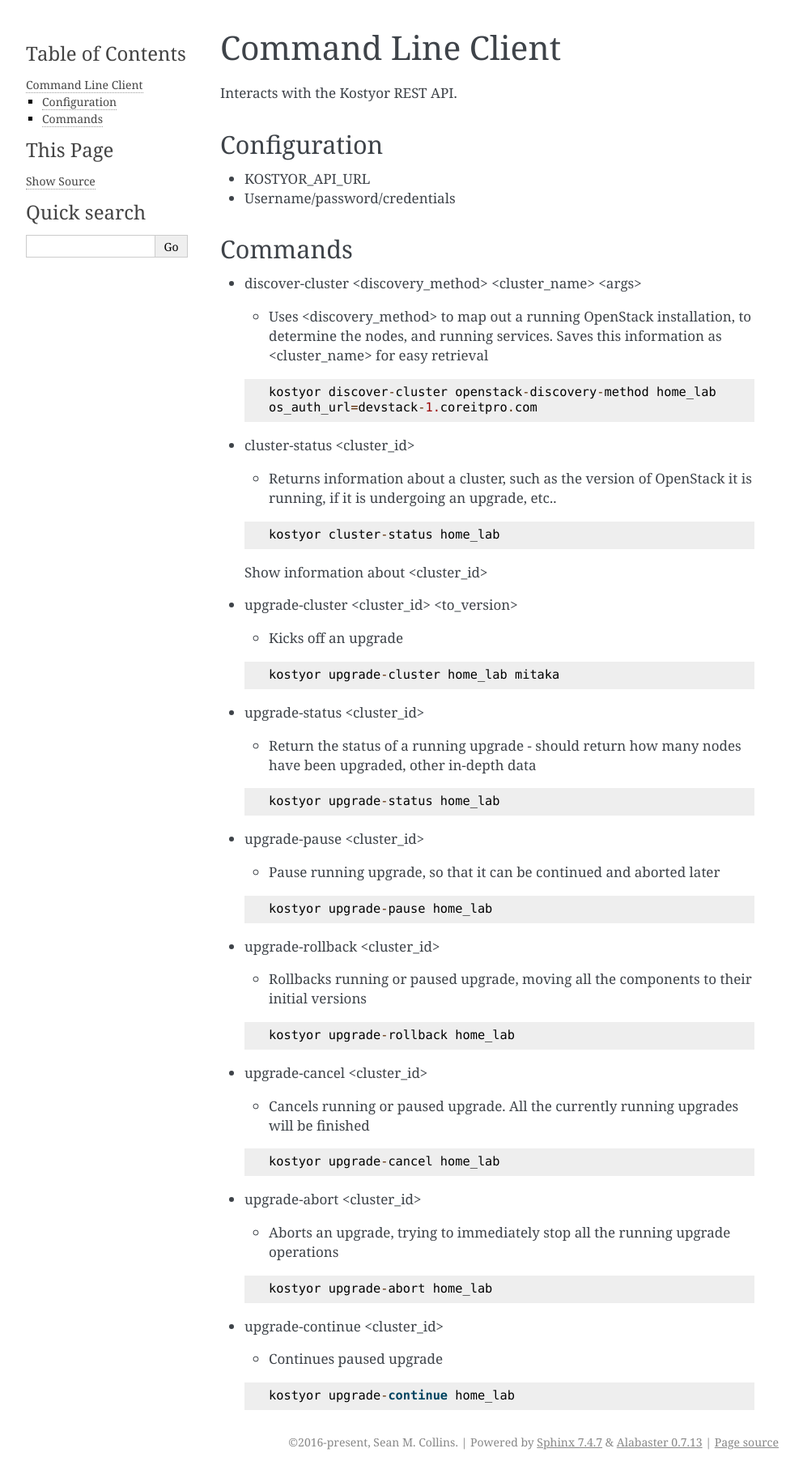
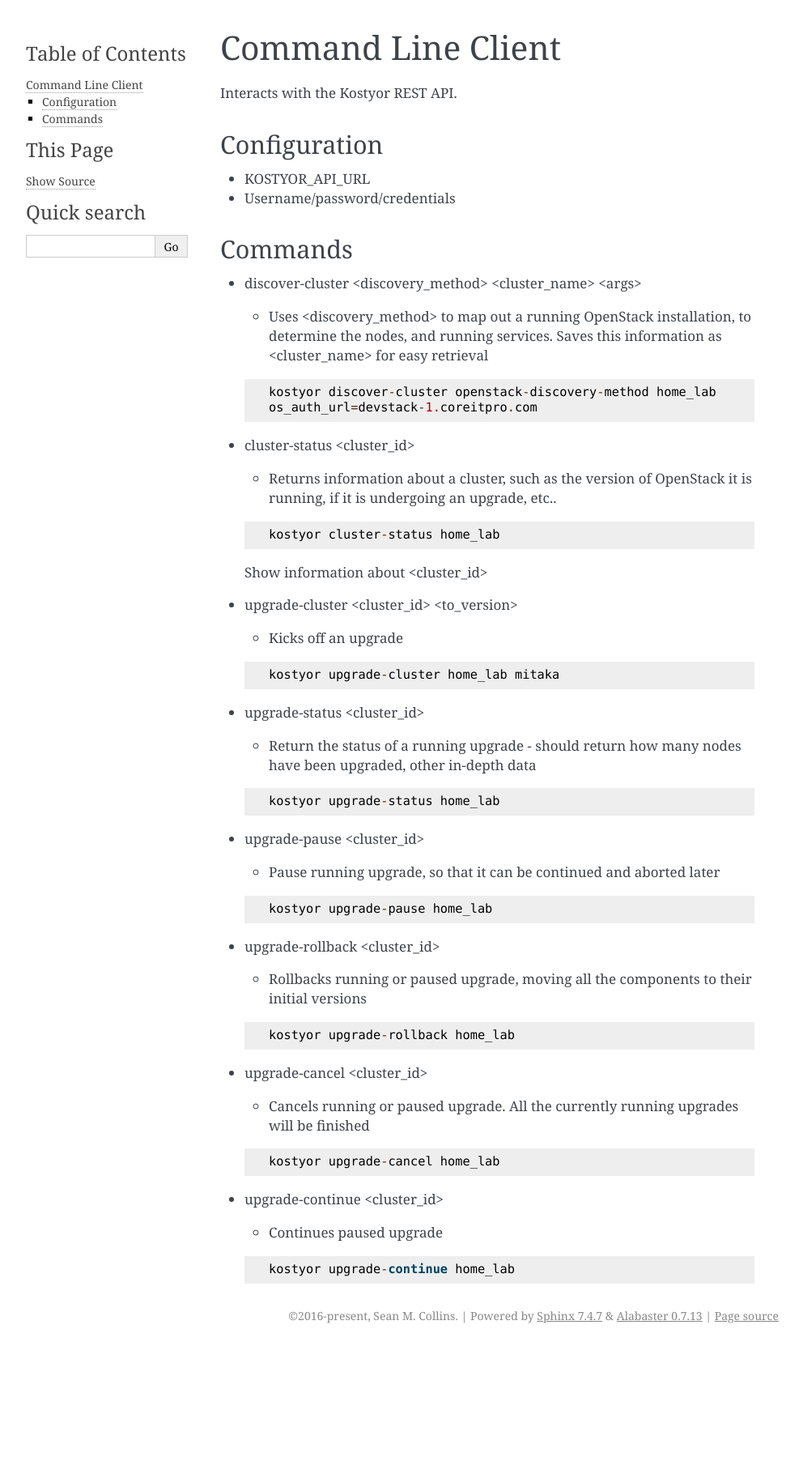
Before and after one commit to Mirantis/kostyor, a Sphinx documentation site: the page built from doc/source/cli.rst, in a window 1280 px wide. Shown: the whole page at 81% size, without its empty margins (148-1140 px from the left). Built offline with Sphinx 7.4.7, drawn with Linux system fonts in a browser that asks for light colours; the version number could not be read and is left out; after the commit the page ends 1664 px from its top, so only the background shows below that.

Commit message:
Removed abort operation from cli docs
It seems that there's no need in abort operation, because having
cancel is enough for project purposes

```diff
--- a/doc/source/cli.rst
+++ b/doc/source/cli.rst
@@ -90,16 +90,6 @@
 
       kostyor upgrade-cancel home_lab
 
-* upgrade-abort <cluster_id>
-
-  * Aborts an upgrade, trying to immediately stop all the running
-    upgrade operations
-
-
-  ::
-
-      kostyor upgrade-abort home_lab
-
 * upgrade-continue <cluster_id>
 
   * Continues paused upgrade
```
